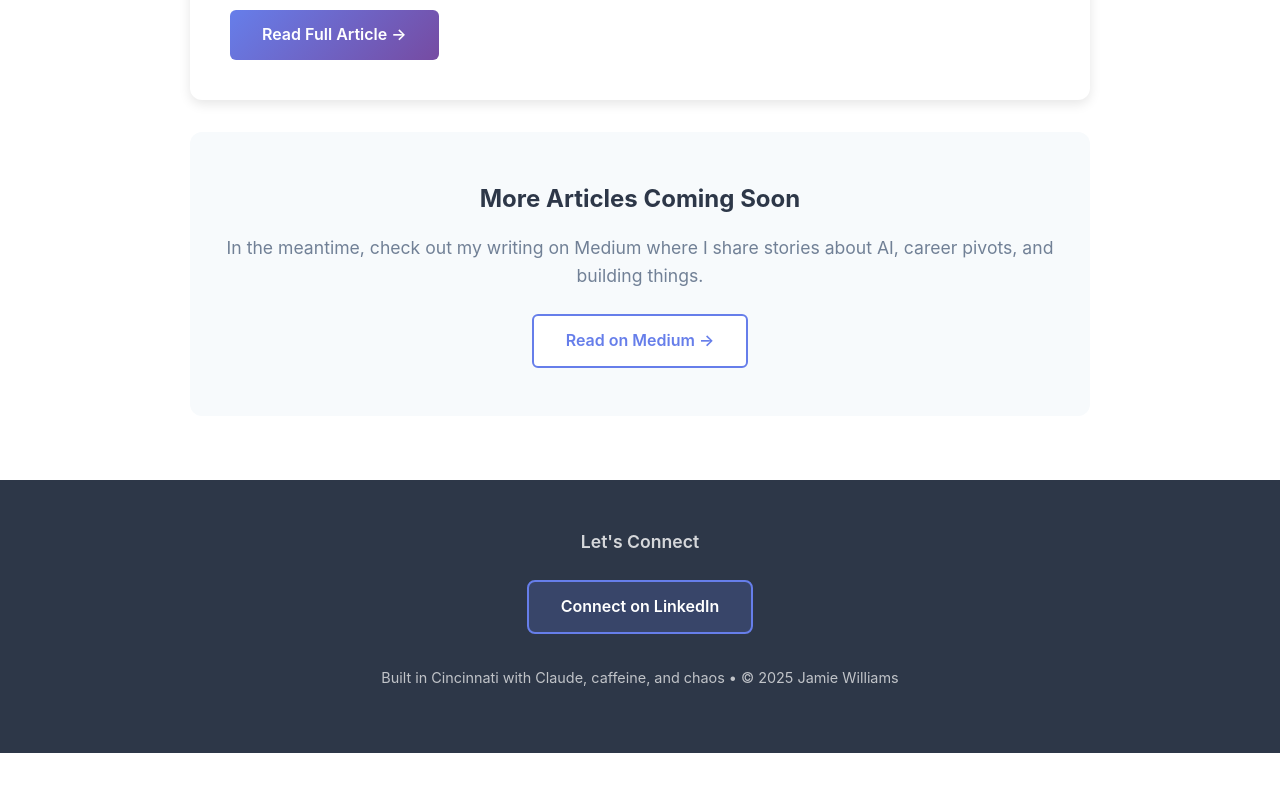
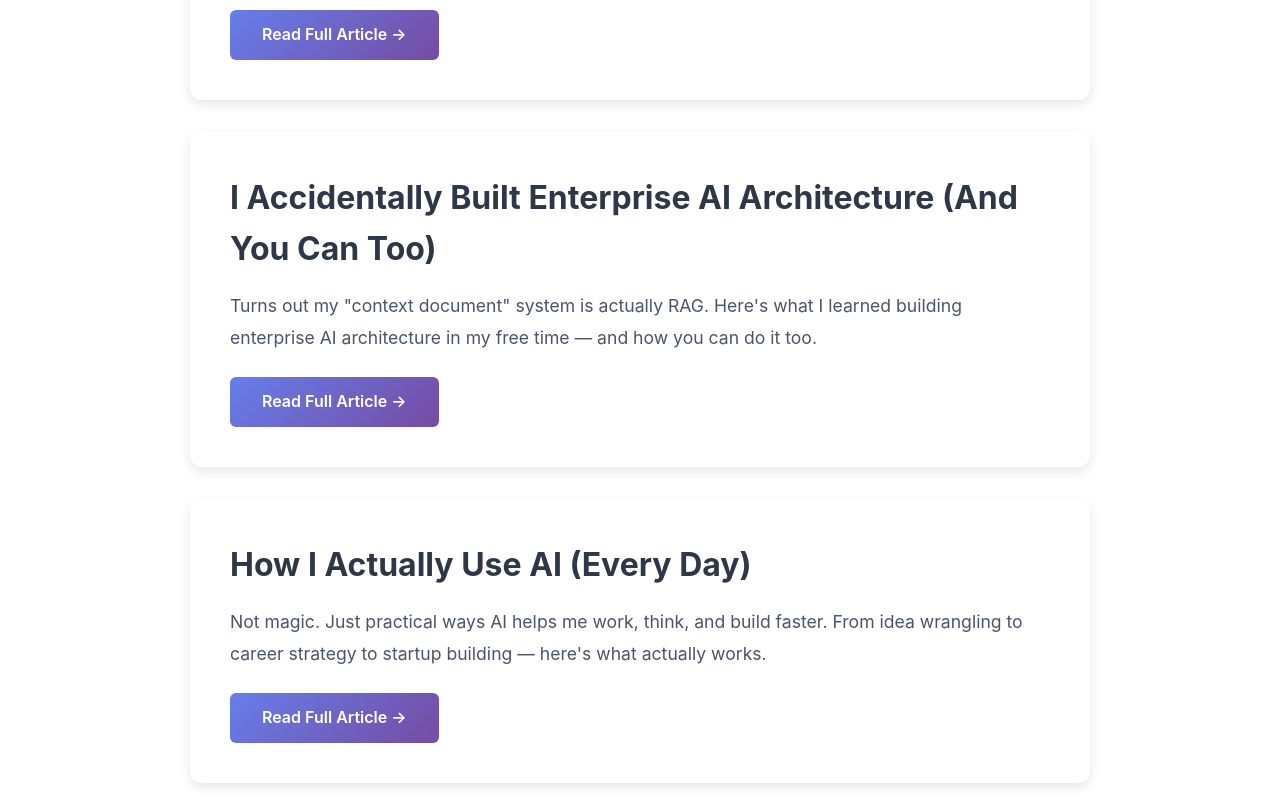
Before and after one commit to givemetheballai-debug/Buildwithjamie, a Next.js app: page /blog in a window 1280 px wide. Shown: the part 1020-1820 px from the top of the page. Before the commit the page ends 1773 px from the top, so only its background shows below. Built offline with nearby package versions, Linux system fonts and the light colour scheme.

Commit message:
Update page.js

```diff
--- a/app/blog/page.js
+++ b/app/blog/page.js
@@ -113,6 +113,84 @@ export default function Blog() {
             </Link>
           </article>
 
+          {/* Third Article */}
+          <article style={{
+            background: 'white',
+            padding: '2.5rem',
+            borderRadius: '12px',
+            marginBottom: '2rem',
+            boxShadow: '0 4px 12px rgba(0,0,0,0.1)'
+          }}>
+            <h2 style={{
+              fontSize: '2rem',
+              marginBottom: '1rem',
+              color: '#2d3748'
+            }}>
+              I Accidentally Built Enterprise AI Architecture (And You Can Too)
+            </h2>
+
+            <p style={{
+              fontSize: '1.1rem',
+              lineHeight: '1.8',
+              color: '#4a5568',
+              marginBottom: '1.5rem'
+            }}>
+              Turns out my "context document" system is actually RAG. Here's what I learned building enterprise AI architecture in my free time — and how you can do it too.
+            </p>
+
+            <Link href="/blog/context-doc" style={{
+              display: 'inline-block',
+              padding: '0.75rem 2rem',
+              background: 'linear-gradient(135deg, #667eea 0%, #764ba2 100%)',
+              color: 'white',
+              borderRadius: '6px',
+              textDecoration: 'none',
+              fontWeight: '600',
+              transition: 'transform 0.2s'
+            }}>
+              Read Full Article →
+            </Link>
+          </article>
+
+          {/* Fourth Article */}
+          <article style={{
+            background: 'white',
+            padding: '2.5rem',
+            borderRadius: '12px',
+            marginBottom: '2rem',
+            boxShadow: '0 4px 12px rgba(0,0,0,0.1)'
+          }}>
+            <h2 style={{
+              fontSize: '2rem',
+              marginBottom: '1rem',
+              color: '#2d3748'
+            }}>
+              How I Actually Use AI (Every Day)
+            </h2>
+
+            <p style={{
+              fontSize: '1.1rem',
+              lineHeight: '1.8',
+              color: '#4a5568',
+              marginBottom: '1.5rem'
+            }}>
+              Not magic. Just practical ways AI helps me work, think, and build faster. From idea wrangling to career strategy to startup building — here's what actually works.
+            </p>
+
+            <Link href="/blog/how-i-use-ai" style={{
+              display: 'inline-block',
+              padding: '0.75rem 2rem',
+              background: 'linear-gradient(135deg, #667eea 0%, #764ba2 100%)',
+              color: 'white',
+              borderRadius: '6px',
+              textDecoration: 'none',
+              fontWeight: '600',
+              transition: 'transform 0.2s'
+            }}>
+              Read Full Article →
+            </Link>
+          </article>
+
           {/* Coming Soon */}
           <div style={{
             textAlign: 'center',
```
